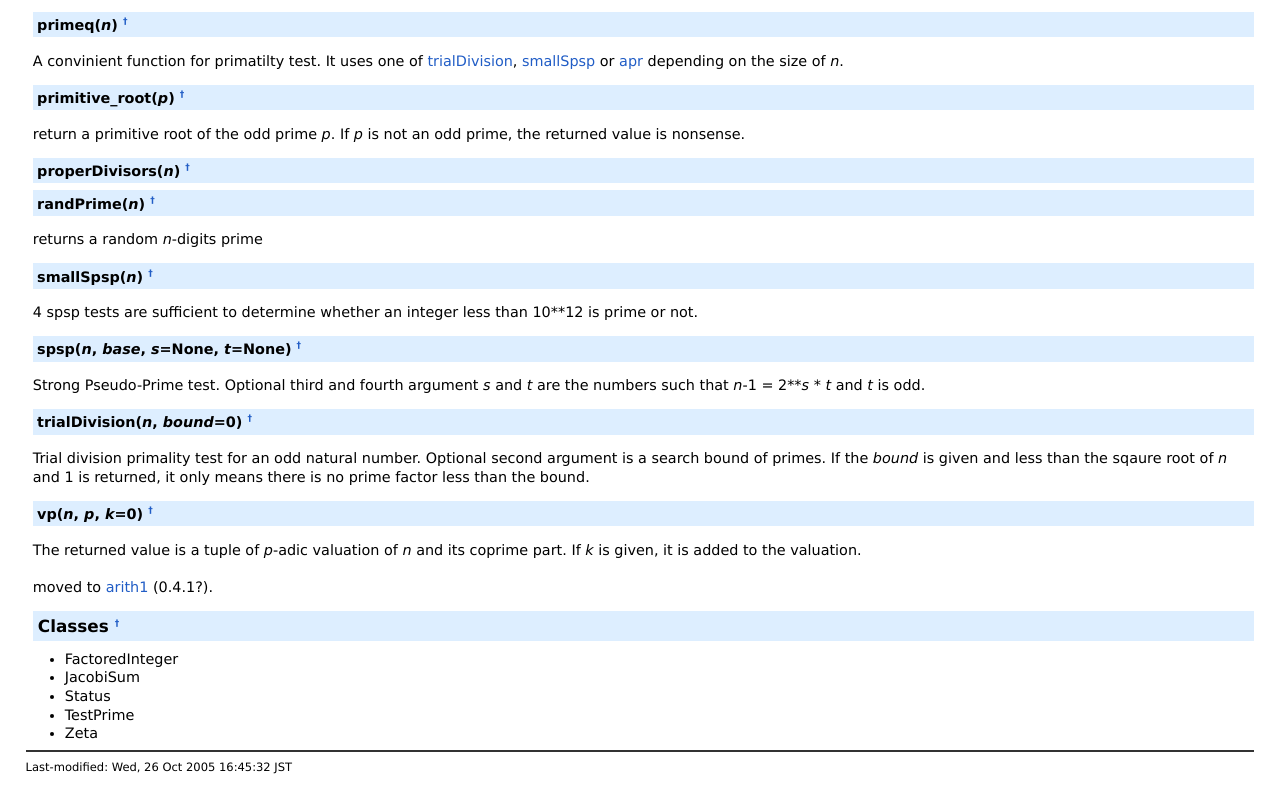
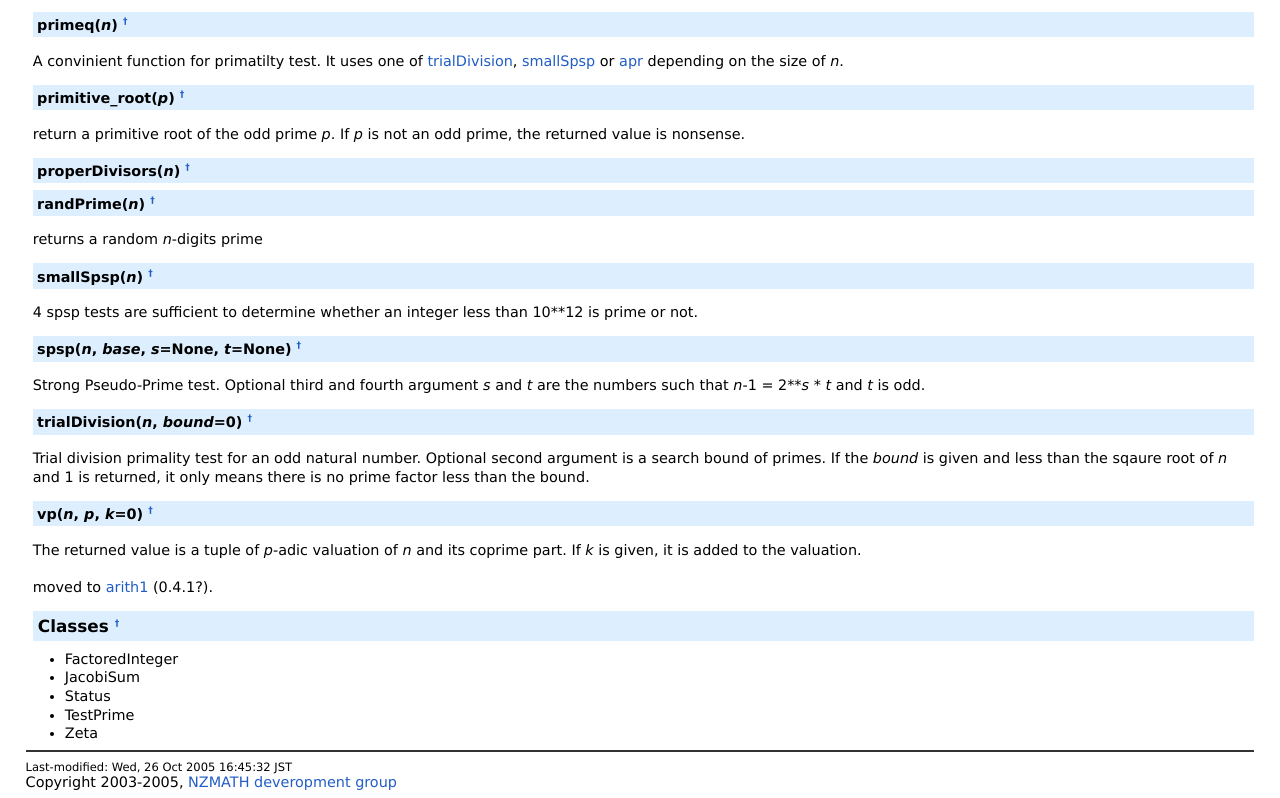
Before and after one commit to AseiSugiyama/NZMATH-Python3, a plain HTML site: page manual/modules/prime.html in a window 1280 px wide. Shown: the part 625-1423 px from the top of the page. Drawn offline with Linux system fonts and the light colour scheme.

Commit message:
- add copyright "NZMATH deveropment group".

```diff
--- a/manual/modules/prime.html
+++ b/manual/modules/prime.html
@@ -75,5 +75,8 @@ moved to <a href="arith1.html" title="arith1.py">arith1</a> (0.4.1?).</p>
 <div id="lastmodified">
  Last-modified: Wed, 26 Oct 2005 16:45:32 JST</div>
 
+<div id="footer">
+ Copyright 2003-2005, <a href="http://tnt.math.metro-u.ac.jp/nzmath/">NZMATH deveropment group</a>
+</div>
 </body>
 </html>
```
